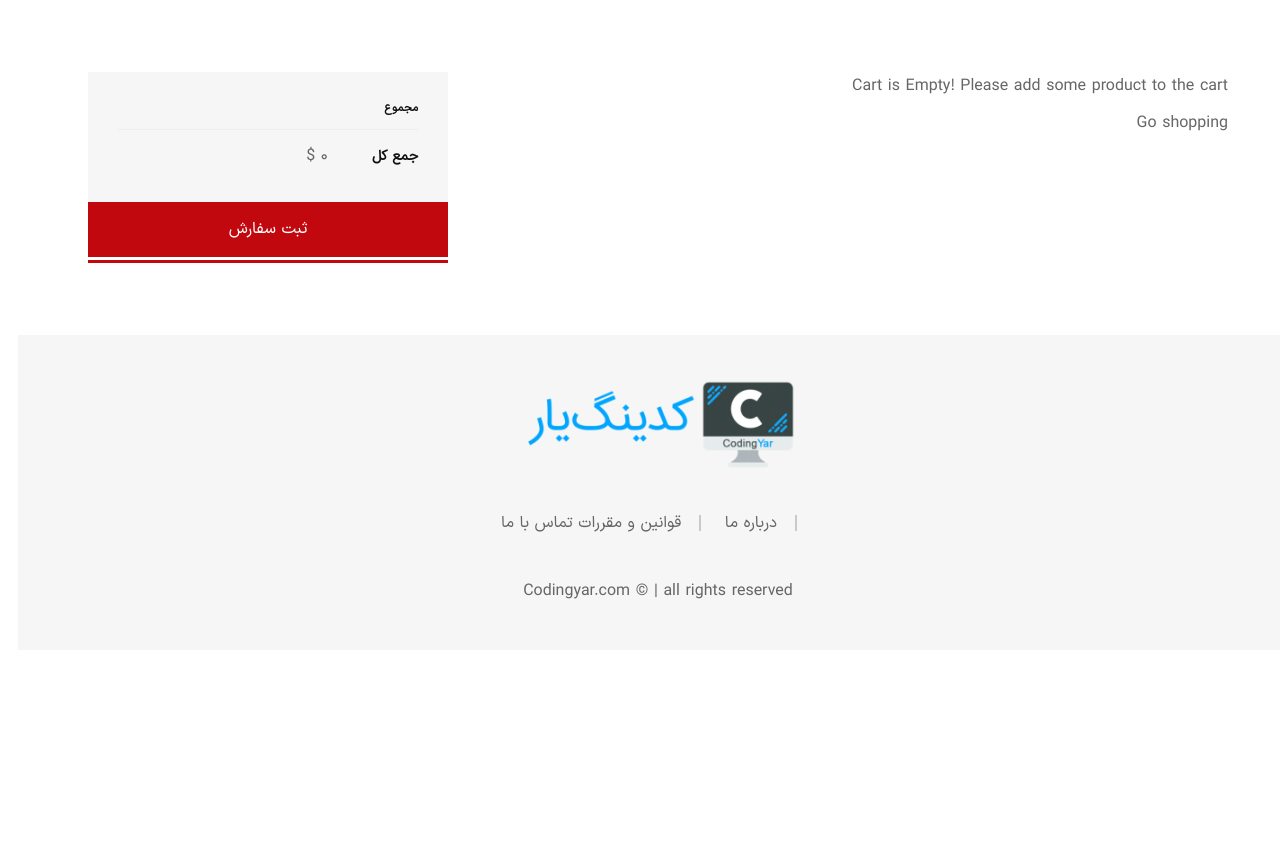
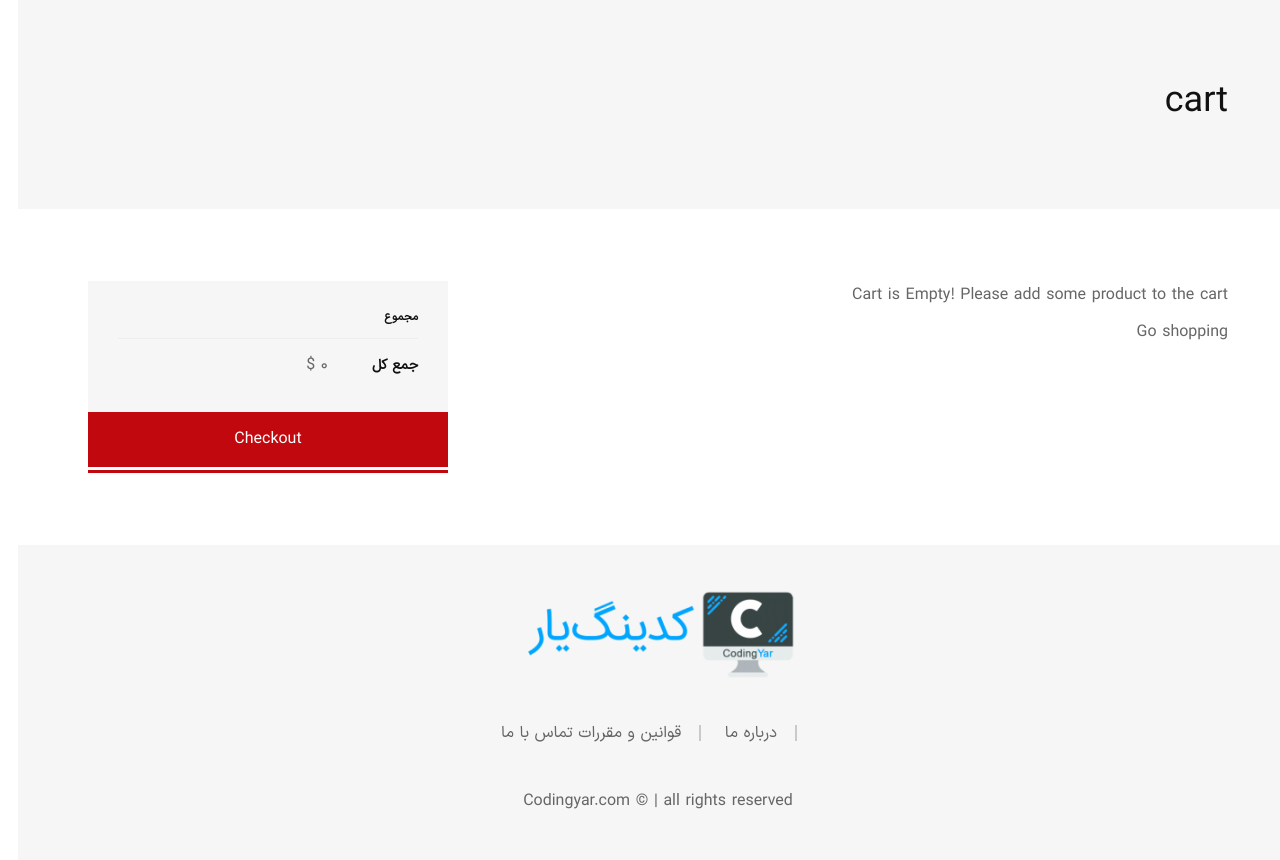
Before and after one commit to AliGanji14/online-shop, a Django app: page /cart/ in a window 1280 px wide. Shown: the part 103-963 px from the top of the page. Before the commit the page ends 702 px from the top, so only its background shows below. Run offline with Django 5.2, Linux system fonts and the light colour scheme; some libraries are stand-ins or nearby versions; some web fonts are replaced.

Commit message:
complete the remaining items

```diff
--- a/cart/templates/cart/cart_detail.html
+++ b/cart/templates/cart/cart_detail.html
@@ -8,6 +8,20 @@
 {% load humanize %}
 
 {% block content %}
+    <div class="wrapper">
+        <!-- Breadcrumb area Start -->
+        <div class="breadcrumb-area bg-color ptb--90" data-bg-color="#f6f6f6">
+            <div class="container">
+                <div class="row">
+                    <div class="col-12">
+                        <div class="d-flex justify-content-between align-items-center flex-sm-row flex-column">
+                            <h1 class="page-title">{% trans 'cart' %}</h1>
+                        </div>
+                    </div>
+                </div>
+            </div>
+        </div>
+        <!-- Breadcrumb area End -->
         <div class="main-content-wrapper">
             <div class="page-content-inner ptb--80">
                 <div class="container">
@@ -93,7 +107,8 @@
                                     <div class="col-sm-6 text-sm-right">
                                         <form action="{% url 'cart:cart_clear' %}" method="POST">
                                             {% csrf_token %}
-                                        <button type="submit" class="cart- form__btn">{% trans 'Empty Cart' %}</button>
+                                            <button type="submit"
+                                                    class="cart- form__btn">{% trans 'Empty Cart' %}</button>
                                         </form>
                                     </div>
                                 </div>
@@ -116,8 +131,9 @@
                                         </div>
                                     </div>
                                 </div>
-                            <a href="checkout.html" class="btn btn-fullwidth btn-bg-red btn-color-white btn-hover-2">
-                                ثبت سفارش
+                                <a href="{% url 'order_create' %}"
+                                   class="btn btn-fullwidth btn-bg-red btn-color-white btn-hover-2">
+                                    {% trans 'Checkout' %}
                                 </a>
                             </div>
                         </div>
--- a/cart/templates/cart/cart_sidebar.html
+++ b/cart/templates/cart/cart_sidebar.html
@@ -35,7 +35,10 @@
                 <div class="mini-cart__buttons">
                     <a href="{% url 'cart:cart_detail' %}"
                        class="btn btn-fullwidth btn-bg-sand mb--20">{% trans 'go to cart' %}</a>
-                    <a href="checkout.html" class="btn btn-fullwidth btn-bg-sand">{% trans 'checkout' %}</a>
+                    {% if cart|length %}
+                        <a href="{% url 'order_create' %}"
+                           class="btn btn-fullwidth btn-bg-sand">{% trans 'Checkout' %}</a>
+                    {% endif %}
                 </div>
             </div>
         </div>
--- a/templates/account/signup.html
+++ b/templates/account/signup.html
@@ -8,6 +8,6 @@
     <form action="" method="post">
         {% csrf_token %}
         {{ form|crispy }}
-        <input type="submit" value="login">
+        <input type="submit" value="Signup">
     </form>
 {% endblock %}
```
Also changed, not shown: products/templates/products/product_list.html (+15 -5 lines), cart/locale/fa/LC_MESSAGES/django.po, db.sqlite3, 1 other file. Lines whose indentation alone changed are shown as unchanged.
